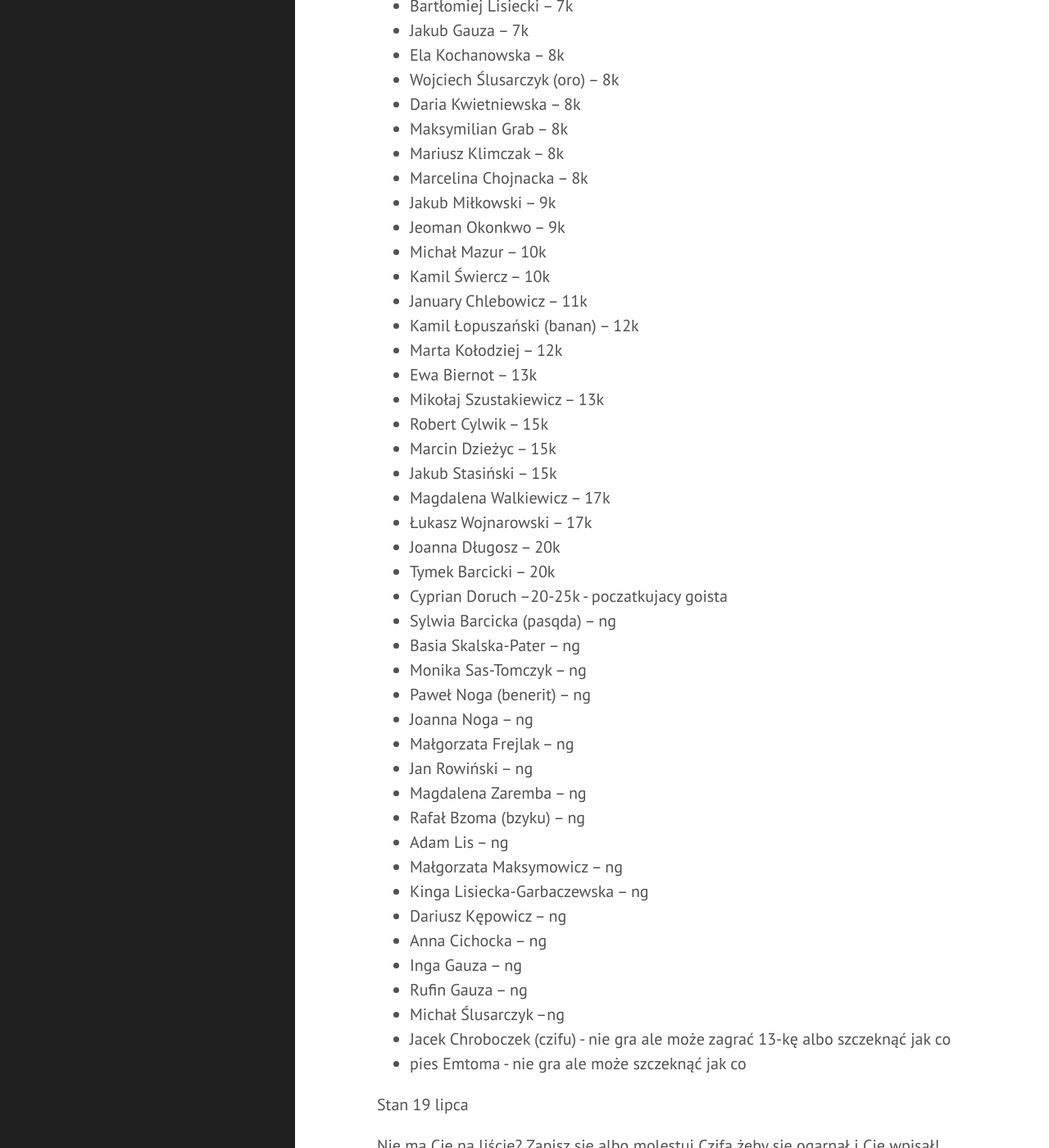
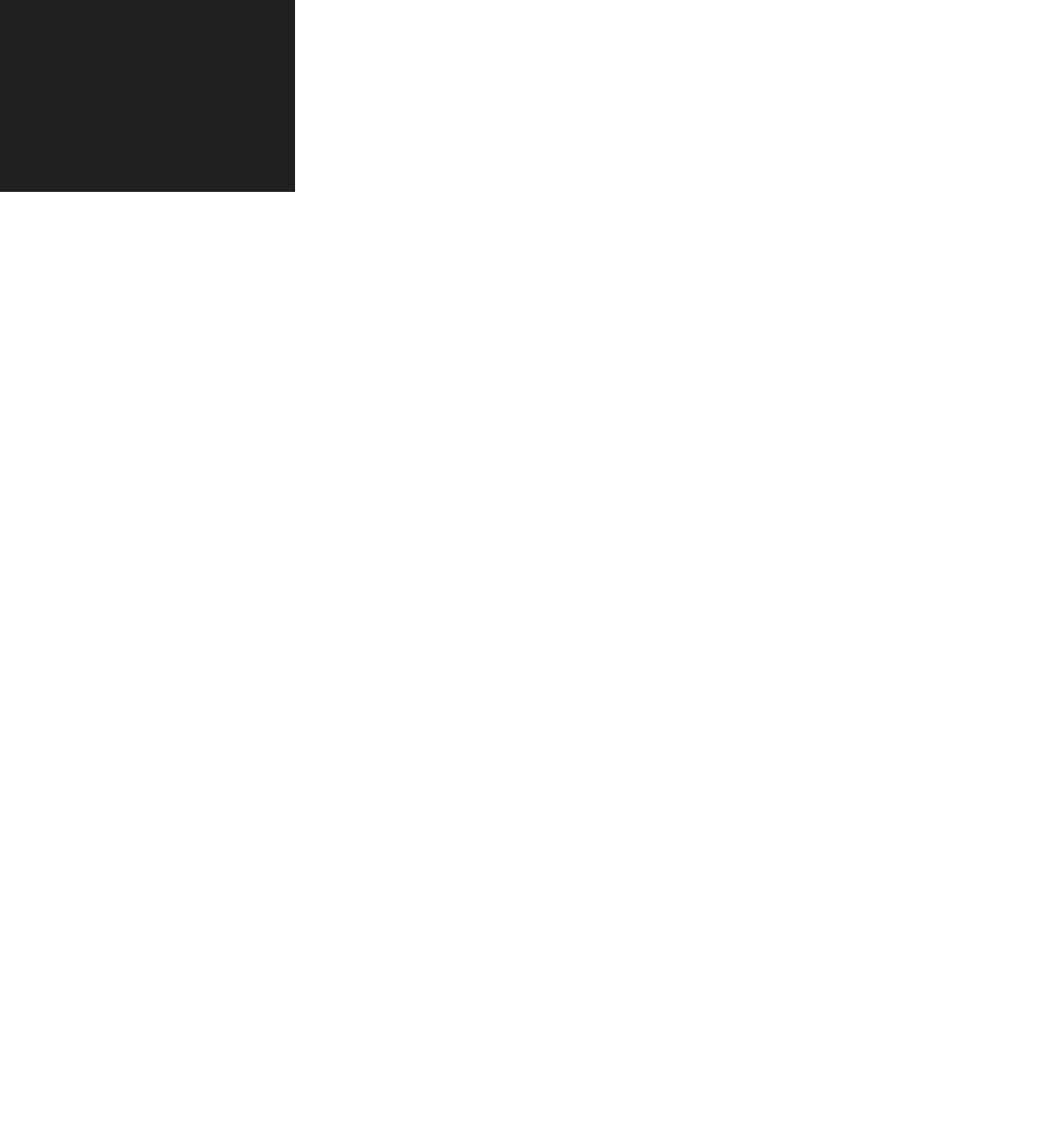
Before and after one commit to tasuki/lsg, a Jekyll site: the page built from zarejestrowani.md, in a window 1280 px wide and 1400 px high, scrolled down 1166 px. Shown: the whole window at 82% size. Built offline with Jekyll 4.4.1, drawn with Linux system fonts in a browser that asks for light colours; nearby versions of some CDN libraries; some of the changed text lies outside the part shown.

Commit message:
Reset zarejestrowanych

```diff
--- a/zarejestrowani.md
+++ b/zarejestrowani.md
@@ -9,86 +9,8 @@ title: Zarejestrowani
 
 Zarejestrowani uczestnicy (mniej więcej wg siły):
 
-- Stanisław Frejlak (sasio) -- 7d
 - Vít Brunner (tasuki) -- 4d
-- Anna Sośnicka-Cieśla (sosna) -- 1d
-- Jan Frejlak -- 1d
-- Jakub Majnusz (gimlix) -- 1d
-- Maksym Wałaszewski -- 1d
-- Karol Cieślak (kac) -- 1d
-- Artur Chmielewski -- 1d
-- Adam Białożyt (kapitan) -- 1k
-- Paweł Frączak (alvar) -- 1k
-- Paweł Stepnowski -- 1k
-- Katarzyna Mazurek (kotasia) - 1k
-- Łukasz Pater (fan) -- 2k
-- Kacper Cieśla (comboy) -- 2k
-- Piotr Andryszek -- 2k
-- Patryk Jełowicki (kolorek) -- 3k
-- Małgorzata Palej (shaa) -- 3k
-- Darek Bednarczyk -- 3k
-- Tomasz Warniełło -- 3k
-- Paweł Obrok (yapi) -- 4k
-- Grzegorz Sobański (silk) -- 4k
-- Marcin Tomczyk (emtom) -- 4k
-- Dawid Libront -- 4k
-- Paweł Skibiński -- 4k
-- Marcin Kulczycki -- 5k
-- Artur Barcicki -- 5k
-- Wojciech Cieślak (koszatek) -- 5k
-- Adam Kawczyński -- 5k
-- Paulina Skibińska -- 6k
-- Tomasz Bogdziewicz -- 6k
-- Mateusz Szeląg -- 7k
-- Bartłomiej Lisiecki -- 7k
-- Jakub Gauza -- 7k
-- Ela Kochanowska -- 8k
-- Wojciech Ślusarczyk (oro) -- 8k
-- Daria Kwietniewska -- 8k
-- Maksymilian Grab -- 8k
-- Mariusz Klimczak -- 8k
-- Marcelina Chojnacka -- 8k
-- Jakub Miłkowski -- 9k
-- Jeoman Okonkwo -- 9k
-- Michał Mazur -- 10k
-- Kamil Świercz -- 10k
-- January Chlebowicz -- 11k
-- Kamil Łopuszański (banan) -- 12k
-- Marta Kołodziej -- 12k
-- Ewa Biernot -- 13k
-- Mikołaj Szustakiewicz -- 13k
-- Robert Cylwik -- 15k
-- Marcin Dzieżyc -- 15k
-- Jakub Stasiński -- 15k
-- Magdalena Walkiewicz -- 17k
-- Łukasz Wojnarowski -- 17k
-- Joanna Długosz -- 20k
-- Tymek Barcicki -- 20k
-- Cyprian Doruch --20-25k - poczatkujacy goista
-- Sylwia Barcicka (pasqda) -- ng
-- Basia Skalska-Pater -- ng
-- Monika Sas-Tomczyk -- ng
-- Paweł Noga (benerit) -- ng
-- Joanna Noga -- ng
-- Małgorzata Frejlak -- ng
-- Jan Rowiński -- ng
-- Magdalena Zaremba -- ng
-- Rafał Bzoma (bzyku) -- ng
-- Adam Lis -- ng
-- Małgorzata Maksymowicz -- ng
-- Kinga Lisiecka-Garbaczewska -- ng
-- Dariusz Kępowicz -- ng
-- Anna Cichocka -- ng
-- Inga Gauza -- ng
-- Rufin Gauza -- ng
-- Michał Ślusarczyk --ng
-- Jacek Chroboczek (czifu) - nie gra ale może zagrać 13-kę albo szczeknąć jak co
-- pies Emtoma - nie gra ale może szczeknąć jak co
 
 
 
-
-
-Stan 19 lipca
-
 Nie ma Cię na liście?  Zapisz się albo molestuj Czifa żeby się ogarnął i Cię wpisał!
```
